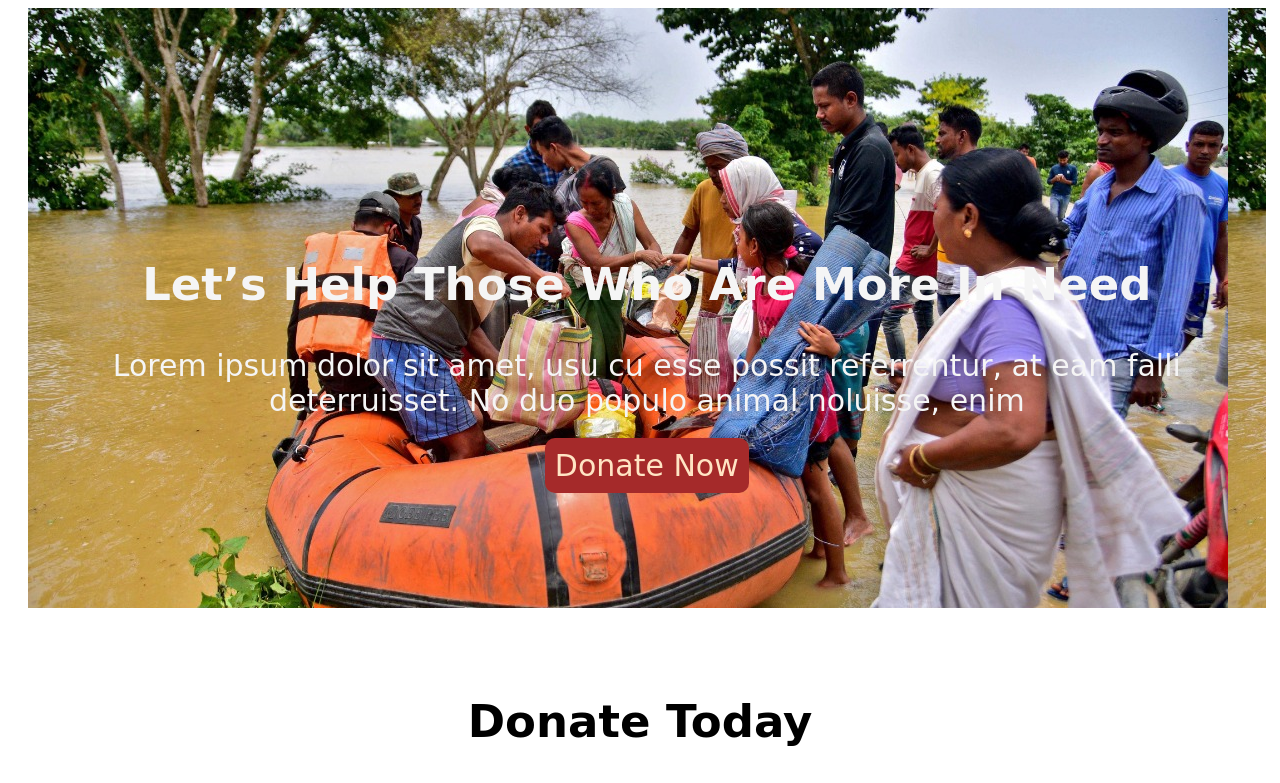
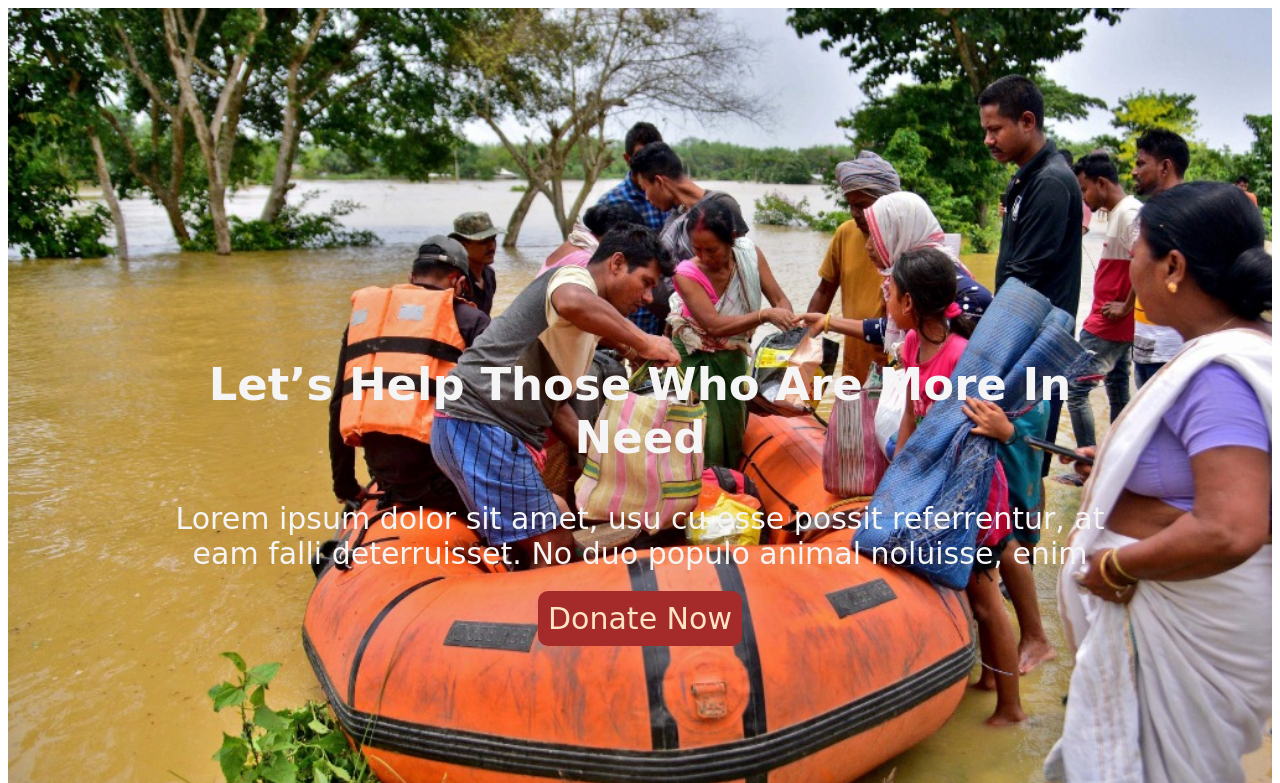
Before and after one commit to aminakhatun22/donate-today-main, a plain HTML site: page index.html in a window 1280 px wide. Shown: the top 783 px of the page. Drawn offline with Linux system fonts and the light colour scheme; a web font is replaced by a local one.

Commit message:
first commit

```diff
--- a/style.css
+++ b/style.css
@@ -1,13 +1,19 @@
 .content {
     background-image: url(images/donation5.jpg);
-    width: 90%;
-    height: 500px;
-    margin-left: 20px;
-    margin-right: 10px;
-    padding: 50px;
+    background-repeat: no-repeat;
+    background-size: cover;
+
+
+    padding: 150px;
     color: white;
+
+
+
     text-align: center;
 }
+
+
+
 
 .content h1 {
     margin-top: 200px;
@@ -22,8 +28,10 @@
 
 body {
     font-family: 'Edu NSW ACT Foundation', cursive;
+    height: 100%;
     font-size: 30px;
 }
+
 
 .donate-btn {
 
@@ -173,15 +181,19 @@ body {
 
 #subscribe {
     background-color: red;
+    margin-left: -5;
     color: lightgray;
     padding: 10px;
+
 
 }
 
 #email {
     background-color: lightgrey;
+
     color: grey;
     padding: 10px;
+
 }
 
 
```
Also changed, not shown: m.html (deleted).
